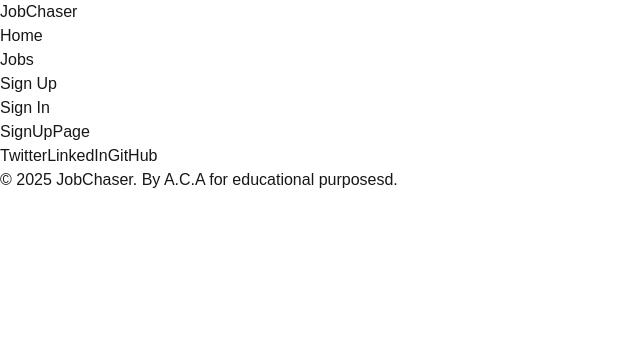
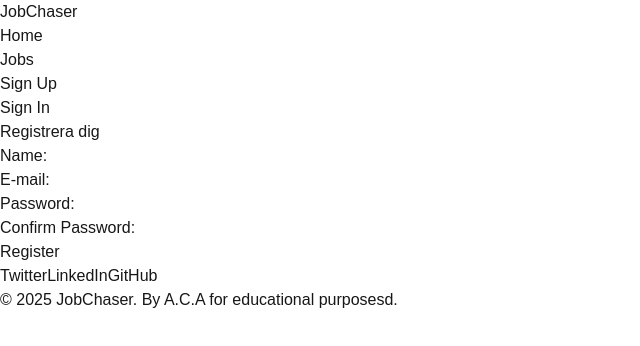
Before and after one commit to Balkaneros91/u07-individuellt-projekt-jobchaser, a Next.js app: page /signup in a window 1280 px wide. Shown: the top 346 px of the page, without its empty margins (0-640 px from the left). Built offline with nearby package versions, Linux system fonts and the light colour scheme.

Commit message:
Set up signup and signin with react hook forms

```diff
--- a/src/app/page.tsx
+++ b/src/app/page.tsx
@@ -9,7 +9,6 @@
       <h1 className="text-3xl font-bold">Welcome to JobChaser</h1>
       <p>Find your dream job today!</p>
 
-      {/* Link to Jobs Page */}
       <Link href="/jobs">
         <button className="mt-4 px-6 py-2 bg-blue-500 text-white rounded">
           Browse Jobs
--- a/src/app/signup/page.tsx
+++ b/src/app/signup/page.tsx
@@ -1,9 +1,14 @@
 "use client";
 
-const SignUpPage = () => {
+import SignUpForm from "@/components/SignUpForm";
+
+export default function SignUpPage() {
   return (
-    <div>SignUpPage</div>
-  )
+    <div className="min-h-screen flex items-center justify-center bg-lightBackground dark:bg-darkBackground text-lightText dark:text-darkText">
+      <div className="w-full max-w-md p-6 shadow-lg rounded-lg bg-lightBackground dark:bg-darkBackground text-lightText dark:text-darkText">
+        <h1 className="text-2xl font-bold mb-4">Registrera dig</h1>
+        <SignUpForm />
+      </div>
+    </div>
+  );
 }
-
-export default SignUpPage
--- a/src/components/SignUpForm.tsx
+++ b/src/components/SignUpForm.tsx
@@ -1,9 +1,70 @@
 "use client";
 
-const SignUp = () => {
-  return (
-    <div>SignUp</div>
-  )
+import { useForm, SubmitHandler } from "react-hook-form";
+
+interface SignUpFormData {
+  name: string;
+  email: string;
+  password: string;
+  confirmPassword: string;
 }
 
-export default SignUp
+const SignUpForm: React.FC = () => {
+  const {
+    register,
+    handleSubmit,
+    formState: { errors },
+  } = useForm<SignUpFormData>();
+
+  const onSubmit: SubmitHandler<SignUpFormData> = (data) => {
+    console.log("Submitted data:", data);
+  };
+
+  return (
+    <form onSubmit={handleSubmit(onSubmit)} className="max-w-sm mx-auto p-4 border rounded-lg bg-lightBackground dark:bg-darkBackground text-lightText dark:text-darkText">
+      <div>
+        <label className="block mb-1">Name:</label>
+        <input
+          type="text"
+          {...register("name", { required: "Name is required" })}
+          className="w-full border p-2 rounded"
+        />
+        {errors.name && <p className="text-red-500 text-sm">{errors.name.message}</p>}
+      </div>
+
+      <div>
+        <label className="block mb-1">E-mail:</label>
+        <input
+          type="email"
+          {...register("email", { required: "E-mail is required", pattern: { value: /^\S+@\S+$/i, message: "Invalid email" } })}
+          className="w-full border p-2 rounded"
+        />
+        {errors.email && <p className="text-red-500 text-sm">{errors.email.message}</p>}
+      </div>
+
+      <div>
+        <label className="block mb-1">Password:</label>
+        <input
+          type="password"
+          {...register("password", { required: "Password is required", minLength: { value: 6, message: "At least 6 characters" } })}
+          className="w-full border p-2 rounded"
+        />
+        {errors.password && <p className="text-red-500 text-sm">{errors.password.message}</p>}
+      </div>
+
+      <div>
+        <label className="block mb-1">Confirm Password:</label>
+        <input
+          type="password"
+          {...register("password", { required: "Password confirmation is required", minLength: { value: 6, message: "At least 6 characters" } })}
+          className="w-full border p-2 rounded"
+        />
+        {errors.password && <p className="text-red-500 text-sm">{errors.password.message}</p>}
+      </div>
+
+      <button type="submit" className="mt-4 bg-blue-500 text-white p-2 rounded">Register</button>
+    </form>
+  );
+};
+
+export default SignUpForm;
```
Also changed, not shown: src/app/signin/page.tsx (+9 -5 lines), src/components/SignInForm.tsx (+44 -5 lines).
